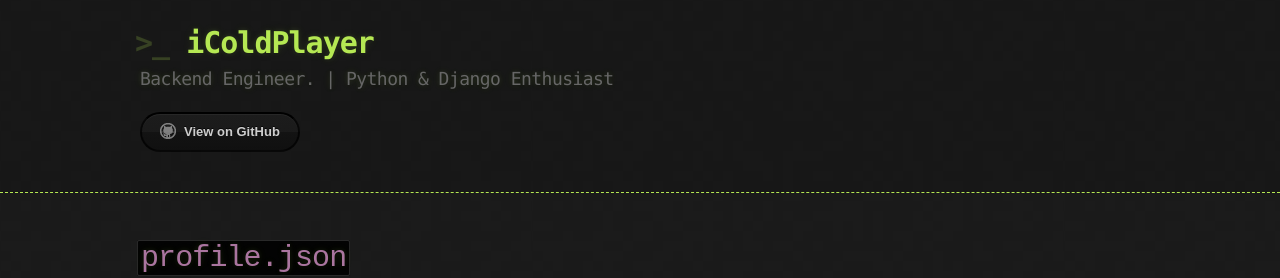
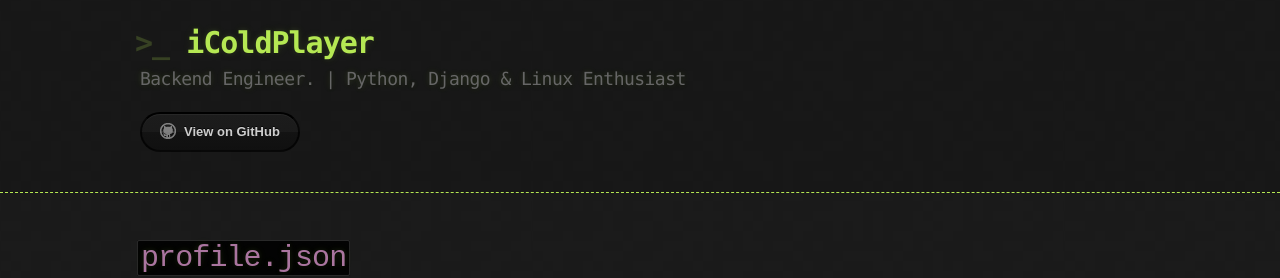
Before and after one commit to iColdPlayer/aby, a Jekyll site: the page built from index.md, in a window 1280 px wide. Shown: the top 278 px of the page. Built offline with Jekyll 4.4.1, drawn with Linux system fonts in a browser that asks for light colours.

Commit message:
Update _config.yml

```diff
--- a/_config.yml
+++ b/_config.yml
@@ -2,7 +2,7 @@
 title: iColdPlayer
 email: hi-there@mail.com
 url: https://icoldplayer.github.io
-description: "Backend Engineer. | Python & Django Enthusiast"
+description: "Backend Engineer. | Python, Django & Linux Enthusiast"
 keywords: "your keywords, separated by commas"
 skills: "Web Developer - Backend - Python - Django - Ubuntu"
 
```
